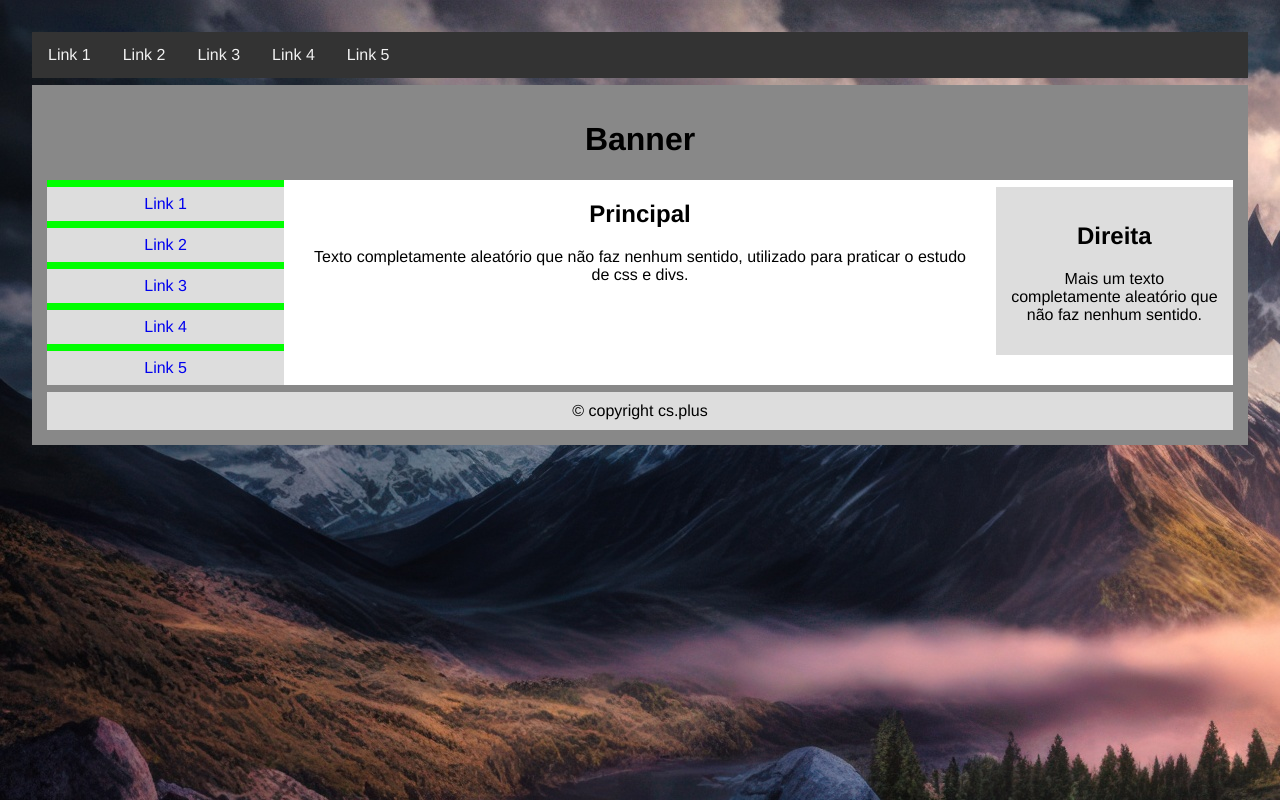
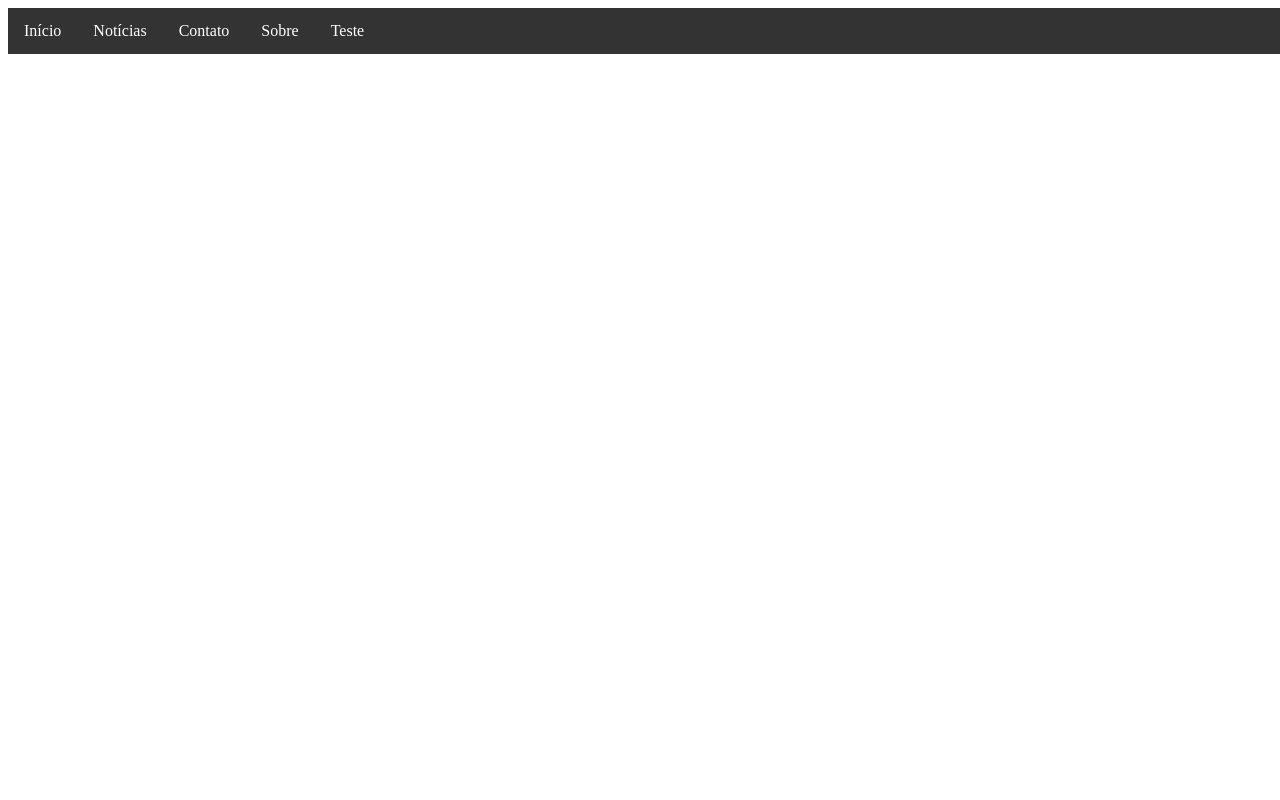
Before and after one commit to AyrtonGabriel/unit05-sg, a plain HTML site: page index.html in a window 1280 px wide. Drawn offline with Linux system fonts and the light colour scheme.

Commit message:
Add files via upload

```diff
--- a/index.html
+++ b/index.html
@@ -3,36 +3,46 @@
 <head>
     <meta charset="UTF-8">
     <meta name="viewport" content="width=device-width, initial-scale=1.0">
-    <title>Document</title>
+    <title>Dropdown</title>
     <link rel="stylesheet" href="style.css">
 </head>
 <body>
-    <div class="topnav">
-        <a href="#">Link 1</a>
-        <a href="#">Link 2</a>
-        <a href="#">Link 3</a>
-        <a href="#">Link 4</a>
-        <a href="#">Link 5</a>
-    </div>
-    <div class="banner">
-        <h1>Banner</h1>
-        <div class="container">
-            <div class="menu">
-                <a href="#">Link 1</a>
-                <a href="#">Link 2</a>
-                <a href="#">Link 3</a>
-                <a href="#">Link 4</a>
-                <a href="#">Link 5</a>
-            </div>
-            <div class="main">
-                <h2>Principal</h2>
-                <p>Texto completamente aleatório que não faz nenhum sentido, utilizado para praticar o estudo de css e divs.</p>
-            </div>
-            <div class="right">
-                <h2>Direita</h2>
-                <p>Mais um texto completamente aleatório que não faz nenhum sentido.</p>
-            </div>
-        </div>
-        <div class="footer">© copyright cs.plus</div>
+    <ul class="menu">
+        <li>
+            <a href="#">Início</a>
+        </li>
+        <li>
+            <a href="#">Notícias</a>
+            <ul class="submenu">
+                <li>
+                    <a href="#">Link 1</a>
+                </li>
+                <li>
+                    <a href="#">Link 2</a>
+                </li>
+                <li>
+                    <a href="#">Link 3</a>
+                </li>
+            </ul>
+        </li>
+        <li><a href="#">Contato</a></li>
+        <li><a href="#">Sobre</a></li>
+        <li><a href="#">Teste</a>
+            <ul class="submenu">
+                <li>
+                    <a href="#">Teste 1</a>
+                </li>
+                <li>
+                    <a href="#">Teste 2</a>
+                </li>
+                <li>
+                    <a href="#">Teste 3</a>
+                </li>
+            </ul>
+        </li>
+    </ul>
+
+    <hr>
+
 </body>
 </html>
--- a/style.css
+++ b/style.css
@@ -1,83 +1,56 @@
-  body {
-      font-family: "Benton Sans", "Helvetica Neue", helvetica, arial, sans-serif;
-      margin: 2em;
-      background-image: url(backgrund.jpg);
+ul.menu {
+    list-style-type: none;
+
+    margin: 0;
+    padding: 0;
+    position: absolute;
+    background-color: #333333;
+    width: 100%;
 }
 
-    .topnav {
-      background-color: #333333;
-      overflow: hidden;
+.menu > li {
+    float: left;
+    position: relative;
+
+    width: auto;
 }
 
-    .banner {
-      background-color: #888888;
-      padding: 15px;
-      margin-top: 7px;
+.menu li a {
+    display: block;
+    color: #ffffff;
+
     text-align: center;
-    }
-    .container {
-      background-color: #ffffff;
-      overflow: auto;
+    padding: 14px 16px;
+    text-decoration: none;
 }
 
-    .menu {
-      background-color: #00ff00;
-      width: 20%;
-      float: left;
-      text-align: center;
+.submenu {
+    position: absolute;
 }
 
-    .main {
-      background-color: #fff;
-      width: 60%;
-      padding: 0 20px;
-      float: left;
+.submenu li {
+    display: none;
+    width: 200px;
 }
 
-    .right {
-      background-color: #dddddd;
-      width: 20%;
-      padding: 15px;
-      float: left;
-      margin-top: 7px;
-      text-align: center;
-    }
-    .footer {
-      background-color: #dddddd;
-      padding: 10px;
-      margin-top: 7px;
-      text-align: center;
-    }
+.submenu li a {
+    display: block;
+    background-color: #fff;
+    color: #000;
 
-    .topnav a {
-      color: #f2f2f2;
+    text-align: left;
+    padding: 14px 16px;
     text-decoration: none;
-      padding: 14px 16px;
-      display: block;
-      float: left;
-      text-align: center;
-    }
-
-    .menu a {
-      background-color: #ddd;
-      text-decoration: none;
-      width: 100%;
-      padding: 8px;
-      display: block;
-      margin-top: 7px;
-    }
-
-  * {
-    box-sizing: border-box;
 }
 
 
-  @media only screen and (max-width: 620px) {
 
-    .menu, .main, .right {
-
-      width: 100%;
-
+.menu li:hover {
+    background-color: #111111;
 }
-
+.menu li:hover > ul.submenu li{
+    display: block;
 }
+.submenu li a:hover {
+    background-color: #cccccc;
+}
```
Lines whose indentation alone changed are shown as unchanged.
